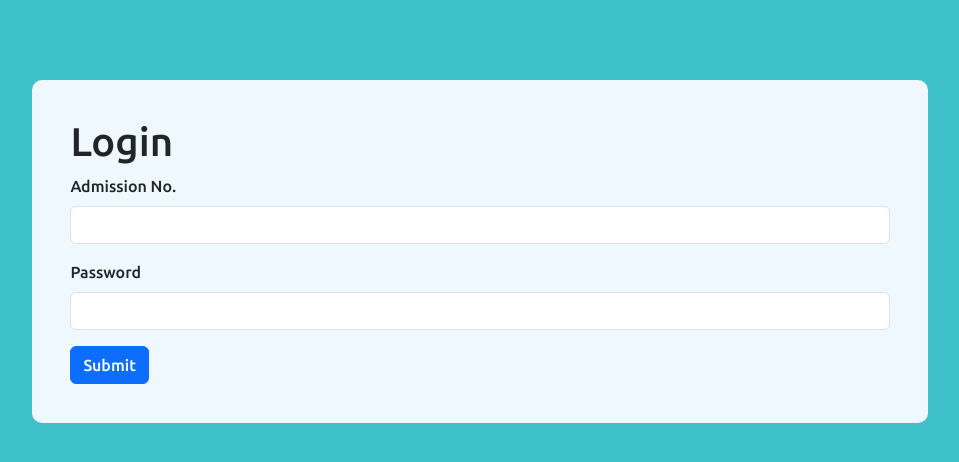
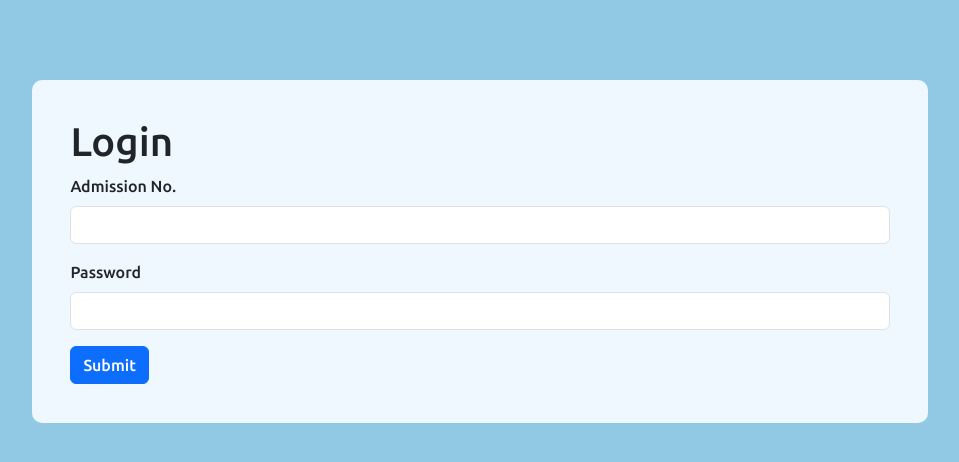
Before and after one commit to Daksh-Madaan/swayamkaro, a Flask app: page /login in a window 1280 px wide. Shown: the top 462 px of the page, without its empty margins (160-1119 px from the left). Run offline with Flask 2, Linux system fonts and the light colour scheme; some libraries are stand-ins or nearby versions.

Commit message:
Update login.html

```diff
--- a/templates/login.html
+++ b/templates/login.html
@@ -12,7 +12,7 @@
   <style>
     body {
       margin-top: 5rem;
-      background-color: #3FC1C9;
+      background-color: #91C8E4;
       font-family: 'Ubuntu', sans-serif !important;
     }
     .main {
```
